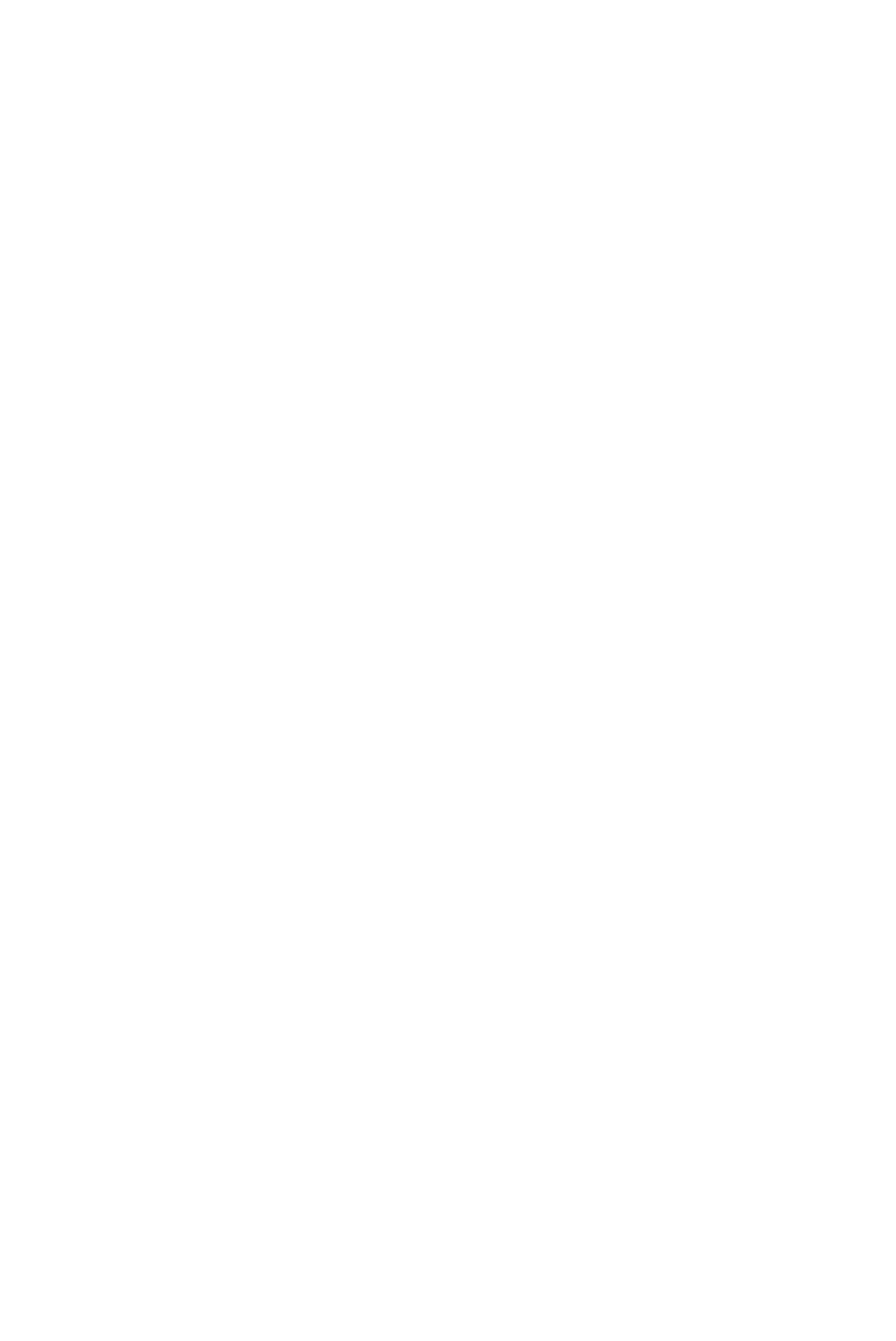
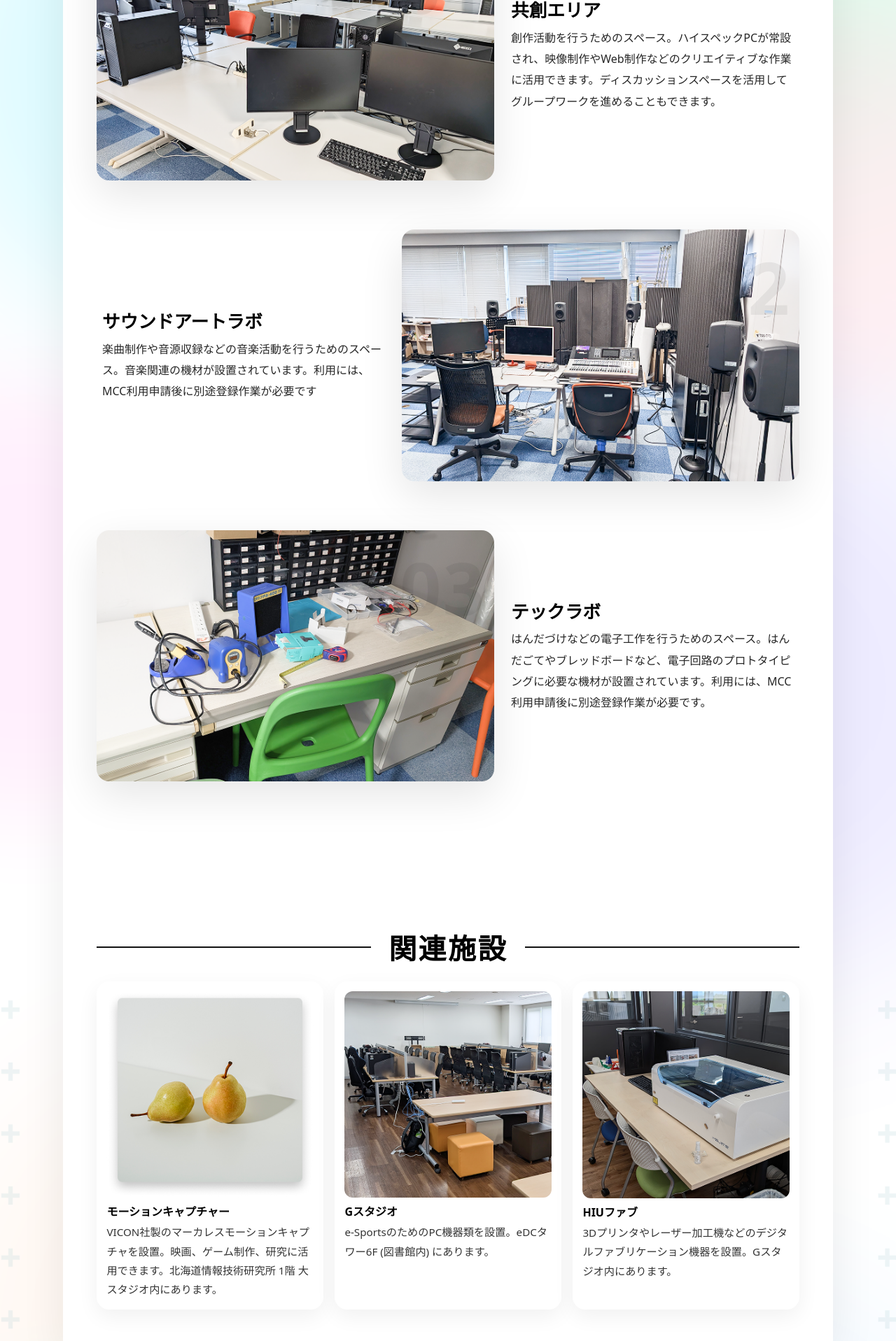
Before and after one commit to hiu-mcc/mcc-website2025, a SvelteKit app: page / in a window 1280 px wide. Before the commit this address had no page. Shown: the part 880-2797 px from the top of the page at 70% size. Before the commit the page ends 800 px from the top, so only its background shows below. Built offline with nearby package versions, Linux system fonts and the light colour scheme.

Commit message:
fix for deploy

```diff
--- /dev/null
+++ b/src/routes/+page.js
@@ -0,0 +1 @@
+export const prerender = true;
--- a/src/routes/+page.server.js
+++ /dev/null
@@ -1,2 +0,0 @@
-import { redirect } from '@sveltejs/kit';
-export function load() { throw redirect(307, '/index'); }
--- a/src/routes/index/+page.svelte
+++ b/src/routes/+page.svelte
@@ -9,7 +9,7 @@
 <!-- ヘッター部分・メインTOP画像-->
 
 <section class="TOP">
-    <img src="/MCC/top.png" alt="MCC外観" class="TOP__img" />
+    <img src="MCC/top.png" alt="MCC外観" class="TOP__img" />
     <div class="TOP__overlay"></div>
 
   <!-- 装飾図形-->
@@ -23,7 +23,7 @@
   <div class="circle3"></div>
   <div class="circle4"></div>
   <div class="circle5"></div>
-  <img src="/MCC/zukei01.png" alt="図形" class="zukei__img" />
+  <img src="MCC/zukei01.png" alt="図形" class="zukei__img" />
 
   <div class="TOP__inner">
 <h1 class="TOP__title russo">Media<br/>Creative<br/>Center</h1>
@@ -68,21 +68,21 @@
   const facilities = [
     { no: '01', title: '共創エリア',
       body: '創作活動を行うためのスペース。ハイスペックPCが常設され、映像制作やWeb制作などのクリエイティブな作業に活用できます。ディスカッションスペースを活用してグループワークを進めることもできます。',
-      img: '/MCC/Image01.png' },
+      img: 'MCC/Image01.png' },
     { no: '02', title: 'サウンドアートラボ',
       body: '楽曲制作や音源収録などの音楽活動を行うためのスペース。音楽関連の機材が設置されています。利用には、MCC利用申請後に別途登録作業が必要です',
-      img: '/MCC/Image02.png' },
+      img: 'MCC/Image02.png' },
     { no: '03', title: 'テックラボ',
       body: 'はんだづけなどの電子工作を行うためのスペース。はんだごてやブレッドボードなど、電子回路のプロトタイピングに必要な機材が設置されています。利用には、MCC利用申請後に別途登録作業が必要です。',
-      img: '/MCC/Image03.png' }
+      img: 'MCC/Image03.png' }
   ];
 
   const related = [
-    { title: 'モーションキャプチャー', img: '/MCC/Image04.png',
+    { title: 'モーションキャプチャー', img: 'MCC/Image04.png',
       body: 'VICON社製のマーカレスモーションキャプチャを設置。映画、ゲーム制作、研究に活用できます。北海道情報技術研究所 1階 大スタジオ内にあります。' },
-    { title: 'Gスタジオ', img: '/MCC/PXL_20250613_050406028 1.png',
+    { title: 'Gスタジオ', img: 'MCC/PXL_20250613_050406028 1.png',
       body: 'e-SportsのためのPC機器類を設置。eDCタワー6F (図書館内) にあります。' },
-    { title: 'HIUファブ', img: '/MCC/PXL_20250613_050629025 1.png',
+    { title: 'HIUファブ', img: 'MCC/PXL_20250613_050629025 1.png',
       body: '3Dプリンタやレーザー加工機などのデジタルファブリケーション機器を設置。Gスタジオ内にあります。' }
   ];
 </script>
@@ -184,7 +184,7 @@
     <!-- 左側 -->
     <div class="footer-left">
       <div class="brand-row">
-        <img src="/MCC/MCCrogo.png" alt="HIU Media Creative Center" class="brand-mcc" />
+        <img src="MCC/MCCrogo.png" alt="HIU Media Creative Center" class="brand-mcc" />
       </div>
 
       <address class="footer-addr">
@@ -196,8 +196,8 @@
 
     <!-- 右側 -->
     <div class="footer-right">
-      <a href=”https://www.do-johodai.ac.jp/”><img src="/MCC/HIUrogo.png" alt="北海道情報大学 ロゴ" class="hiu-logo"></a>
-      <img src="/MCC/kage.png" alt="北海道情報大学 ロゴ" class="hiu-logo2">
+      <a href=”https://www.do-johodai.ac.jp/”><img src="MCC/HIUrogo.png" alt="北海道情報大学 ロゴ" class="hiu-logo"></a>
+      <img src="MCC/kage.png" alt="北海道情報大学 ロゴ" class="hiu-logo2">
     </div>
   </div>
 
```
Also changed, not shown: src/routes/index.page.css (renamed from src/routes/index/index.page.css), src/routes/index/MCC/MCC.jpg (deleted).
